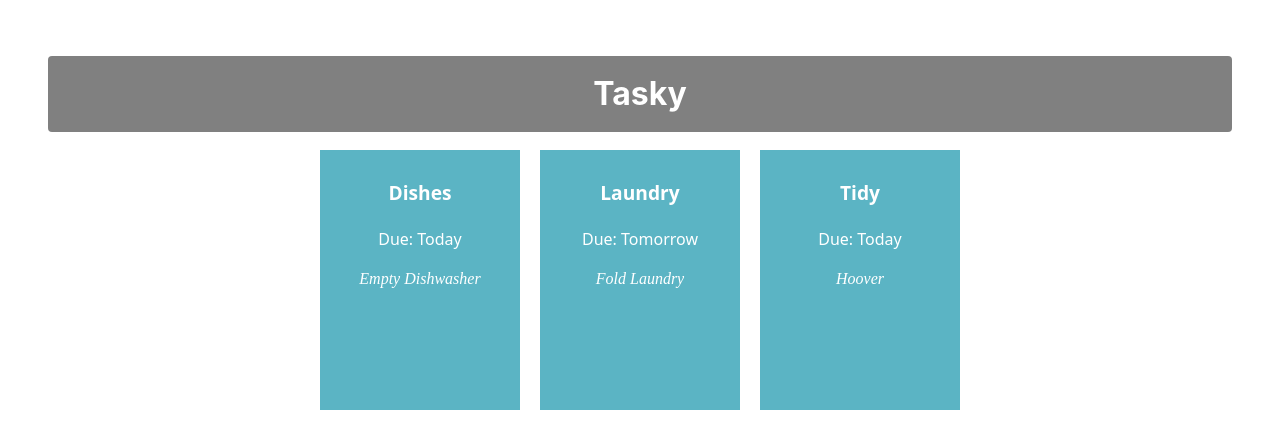
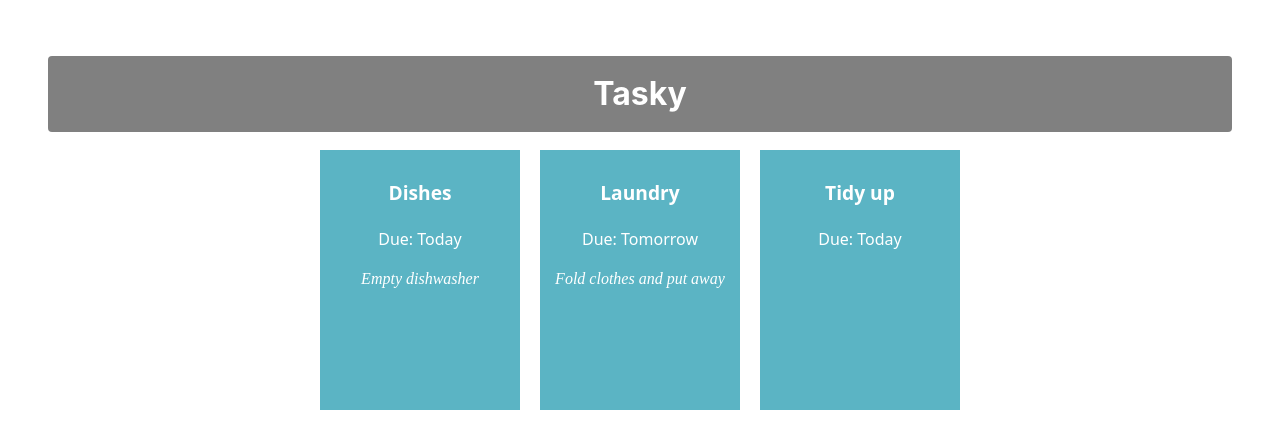
Before and after one commit to daniel-wall06/react-basics-labs, a React (Vite) app in the folder tasky/: page / in a window 1280 px wide. Shown: the top 448 px of the page. Built offline with nearby package versions, Linux system fonts and the light colour scheme.

Commit message:
Added task state

```diff
--- a/tasky/src/App.jsx
+++ b/tasky/src/App.jsx
@@ -1,20 +1,24 @@
 import './App.css';
+import React, { useState } from 'react';
 import Task from './components/Task.jsx';
 
 function App() {
+  const [ taskState, setTaskState ] = useState({
+    tasks: [
+      { title: "Dishes", description: "Empty dishwasher", deadline: "Today" },
+      { title: "Laundry", description: "Fold clothes and put away", deadline: "Tomorrow" },
+      { title: "Tidy up", deadline: "Today" }
+    ]
+  });
   return (
-      <div className="container">
+    <div className="container">
       <h1>Tasky</h1>
-      <Task title="Dishes" deadline="Today" description="Empty Dishwasher">
-
-        </Task>
-      <Task title="Laundry" deadline="Tomorrow" description="Fold Laundry">
-
-        </Task>
-      <Task title="Tidy" deadline="Today" description="Hoover">
-        </Task>
+      <Task title={taskState.tasks[0].title} deadline={taskState.tasks[0].deadline} description={taskState.tasks[0].description} />
+      <Task title={taskState.tasks[1].title} deadline={taskState.tasks[1].deadline} description={taskState.tasks[1].description} />
+      <Task title={taskState.tasks[2].title} deadline={taskState.tasks[2].deadline} description={taskState.tasks[2].description} />
     </div>
   );
+
 }
 
 export default App;
```
